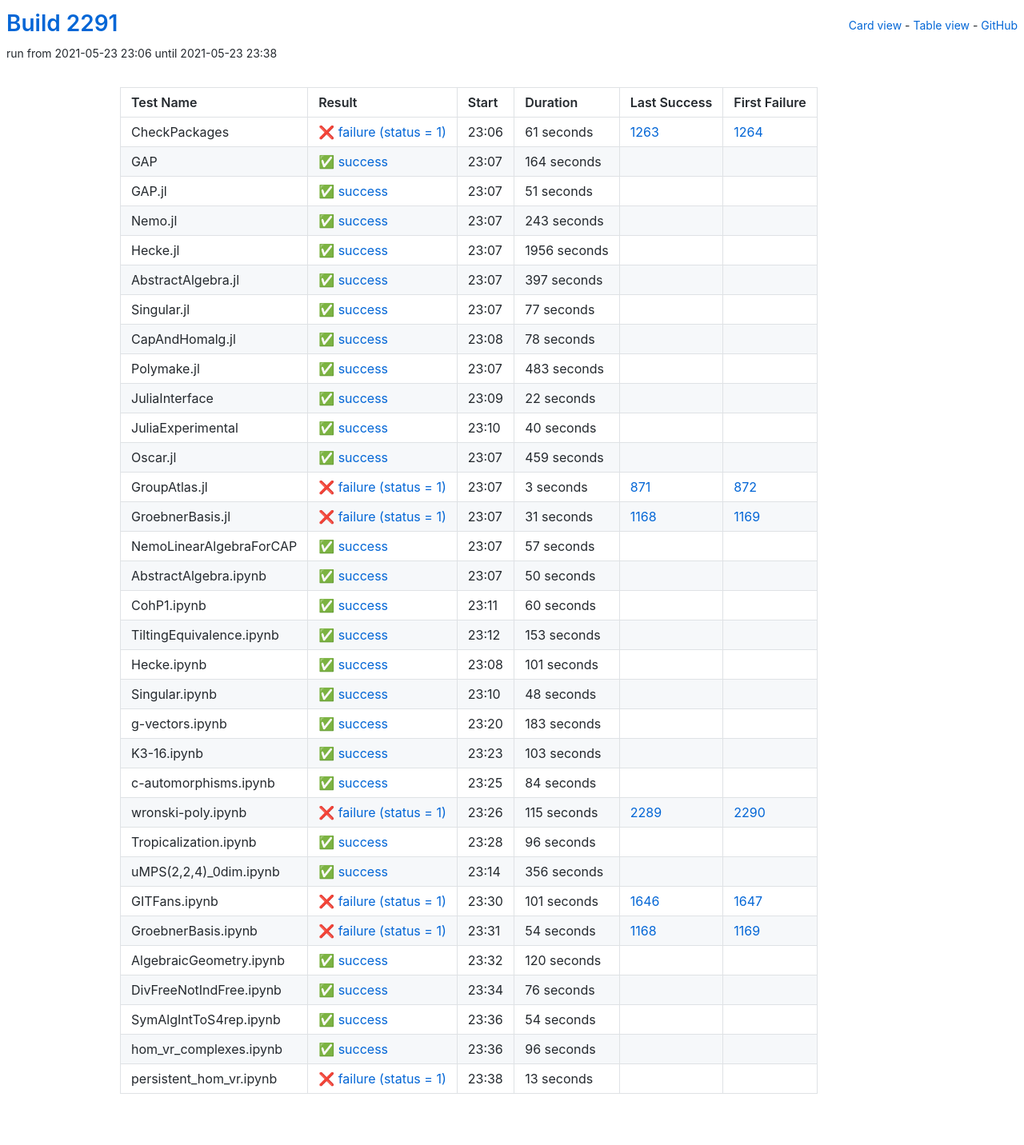
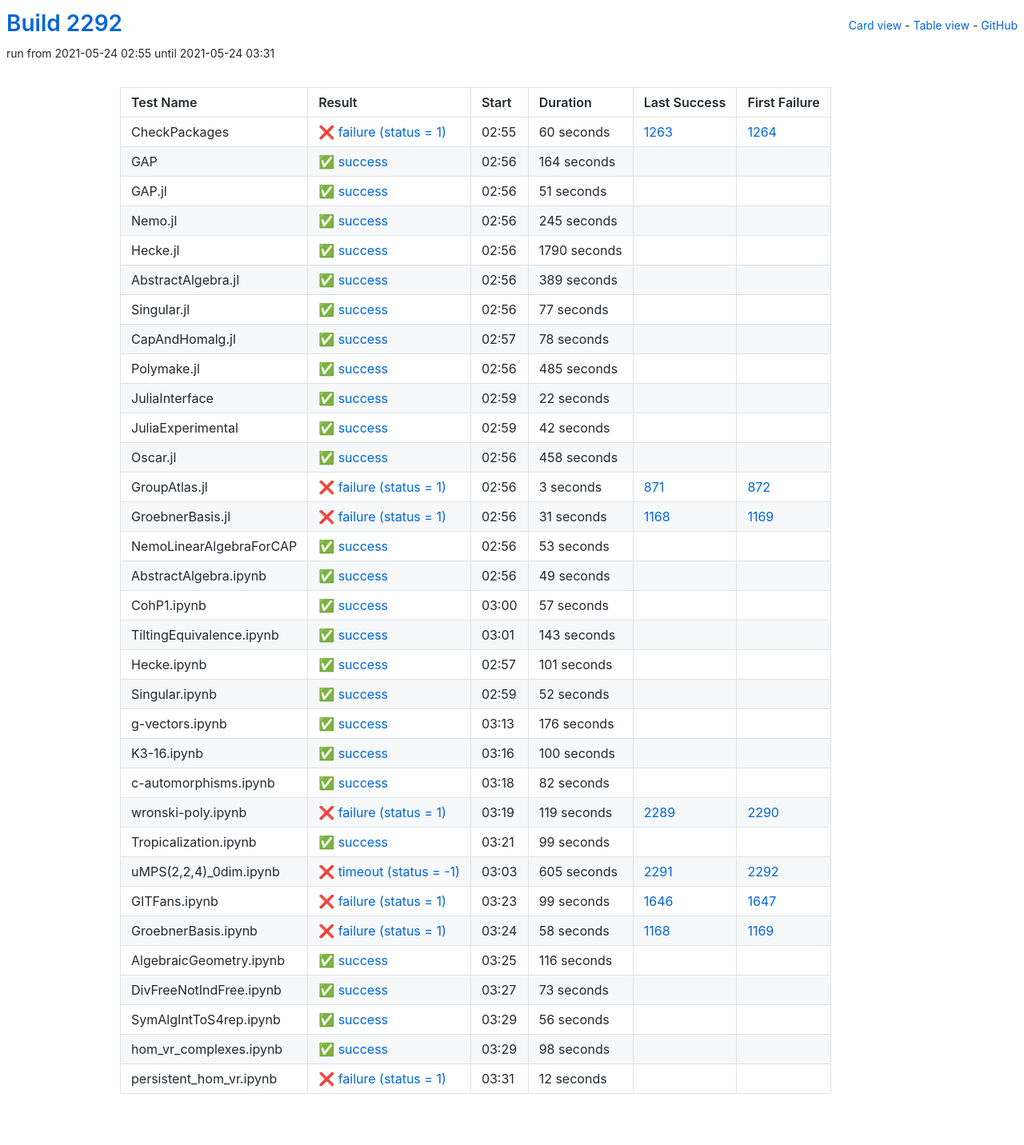
Before and after one commit to oscar-system/oscar-ci-status-stable, a Jekyll site: the page built from table.html, in a window 1280 px wide. Shown: the whole page at 80% size. Built offline with Jekyll 4.4.1, drawn with Linux system fonts in a browser that asks for light colours.

Commit message:
Build #2292

```diff
--- a/_data/ci.yml
+++ b/_data/ci.yml
@@ -1,6 +1,6 @@
 ---
-build: 2291
-build_url: https://oscarci.mathematik.uni-kl.de/job/oscar-stable/2291/
+build: 2292
+build_url: https://oscarci.mathematik.uni-kl.de/job/oscar-stable/2292/
 job: oscar-stable
 organization: oscar-system
 repo: oscar-ci-status-stable
@@ -8,20 +8,20 @@ repourl: https://github.com/oscar-system/oscar-ci-status-stable
 tests:
 - name: CheckPackages
   id: checkpackages
-  log: https://oscarci.mathematik.uni-kl.de/job/oscar-stable/2291/artifact/logs/build-2291/CheckPackages.log
-  start: 2021-05-23 23:06
+  log: https://oscarci.mathematik.uni-kl.de/job/oscar-stable/2292/artifact/logs/build-2292/CheckPackages.log
+  start: 2021-05-24 02:55
   success: false
   exitcode: 1
   status: failure
-  duration: 61
+  duration: 60
   last_success: 1263
   last_success_url: https://oscarci.mathematik.uni-kl.de/job/oscar-stable/1263/
   first_failure: 1264
   first_failure_url: https://oscarci.mathematik.uni-kl.de/job/oscar-stable/1264/
 - name: GAP
   id: gap
-  log: https://oscarci.mathematik.uni-kl.de/job/oscar-stable/2291/artifact/logs/build-2291/GAP.log
-  start: 2021-05-23 23:07
+  log: https://oscarci.mathematik.uni-kl.de/job/oscar-stable/2292/artifact/logs/build-2292/GAP.log
+  start: 2021-05-24 02:56
   success: true
   exitcode: 0
   status: success
@@ -32,8 +32,8 @@ tests:
   first_failure_url:
 - name: GAP.jl
   id: gap-jl
-  log: https://oscarci.mathematik.uni-kl.de/job/oscar-stable/2291/artifact/logs/build-2291/GAP.jl.log
-  start: 2021-05-23 23:07
+  log: https://oscarci.mathematik.uni-kl.de/job/oscar-stable/2292/artifact/logs/build-2292/GAP.jl.log
+  start: 2021-05-24 02:56
   success: true
   exitcode: 0
   status: success
@@ -44,44 +44,44 @@ tests:
   first_failure_url:
 - name: Nemo.jl
   id: nemo-jl
-  log: https://oscarci.mathematik.uni-kl.de/job/oscar-stable/2291/artifact/logs/build-2291/Nemo.jl.log
-  start: 2021-05-23 23:07
+  log: https://oscarci.mathematik.uni-kl.de/job/oscar-stable/2292/artifact/logs/build-2292/Nemo.jl.log
+  start: 2021-05-24 02:56
   success: true
   exitcode: 0
   status: success
-  duration: 243
+  duration: 245
   last_success: false
   last_success_url:
   first_failure: false
   first_failure_url:
 - name: Hecke.jl
   id: hecke-jl
-  log: https://oscarci.mathematik.uni-kl.de/job/oscar-stable/2291/artifact/logs/build-2291/Hecke.jl.log
-  start: 2021-05-23 23:07
+  log: https://oscarci.mathematik.uni-kl.de/job/oscar-stable/2292/artifact/logs/build-2292/Hecke.jl.log
+  start: 2021-05-24 02:56
   success: true
   exitcode: 0
   status: success
-  duration: 1956
+  duration: 1790
   last_success: false
   last_success_url:
   first_failure: false
   first_failure_url:
 - name: AbstractAlgebra.jl
   id: abstractalgebra-jl
-  log: https://oscarci.mathematik.uni-kl.de/job/oscar-stable/2291/artifact/logs/build-2291/AbstractAlgebra.jl.log
-  start: 2021-05-23 23:07
+  log: https://oscarci.mathematik.uni-kl.de/job/oscar-stable/2292/artifact/logs/build-2292/AbstractAlgebra.jl.log
+  start: 2021-05-24 02:56
   success: true
   exitcode: 0
   status: success
-  duration: 397
+  duration: 389
   last_success: false
   last_success_url:
   first_failure: false
   first_failure_url:
 - name: Singular.jl
   id: singular-jl
-  log: https://oscarci.mathematik.uni-kl.de/job/oscar-stable/2291/artifact/logs/build-2291/Singular.jl.log
-  start: 2021-05-23 23:07
+  log: https://oscarci.mathematik.uni-kl.de/job/oscar-stable/2292/artifact/logs/build-2292/Singular.jl.log
+  start: 2021-05-24 02:56
   success: true
   exitcode: 0
   status: success
@@ -92,8 +92,8 @@ tests:
   first_failure_url:
 - name: CapAndHomalg.jl
   id: capandhomalg-jl
-  log: https://oscarci.mathematik.uni-kl.de/job/oscar-stable/2291/artifact/logs/build-2291/CapAndHomalg.jl.log
-  start: 2021-05-23 23:08
+  log: https://oscarci.mathematik.uni-kl.de/job/oscar-stable/2292/artifact/logs/build-2292/CapAndHomalg.jl.log
+  start: 2021-05-24 02:57
   success: true
   exitcode: 0
   status: success
@@ -104,20 +104,20 @@ tests:
   first_failure_url:
 - name: Polymake.jl
   id: polymake-jl
-  log: https://oscarci.mathematik.uni-kl.de/job/oscar-stable/2291/artifact/logs/build-2291/Polymake.jl.log
-  start: 2021-05-23 23:07
+  log: https://oscarci.mathematik.uni-kl.de/job/oscar-stable/2292/artifact/logs/build-2292/Polymake.jl.log
+  start: 2021-05-24 02:56
   success: true
   exitcode: 0
   status: success
-  duration: 483
+  duration: 485
   last_success: false
   last_success_url:
   first_failure: false
   first_failure_url:
 - name: JuliaInterface
   id: juliainterface
-  log: https://oscarci.mathematik.uni-kl.de/job/oscar-stable/2291/artifact/logs/build-2291/JuliaInterface.log
-  start: 2021-05-23 23:09
+  log: https://oscarci.mathematik.uni-kl.de/job/oscar-stable/2292/artifact/logs/build-2292/JuliaInterface.log
+  start: 2021-05-24 02:59
   success: true
   exitcode: 0
   status: success
@@ -128,32 +128,32 @@ tests:
   first_failure_url:
 - name: JuliaExperimental
   id: juliaexperimental
-  log: https://oscarci.mathematik.uni-kl.de/job/oscar-stable/2291/artifact/logs/build-2291/JuliaExperimental.log
-  start: 2021-05-23 23:10
+  log: https://oscarci.mathematik.uni-kl.de/job/oscar-stable/2292/artifact/logs/build-2292/JuliaExperimental.log
+  start: 2021-05-24 02:59
   success: true
   exitcode: 0
   status: success
-  duration: 40
+  duration: 42
   last_success: false
   last_success_url:
   first_failure: false
   first_failure_url:
 - name: Oscar.jl
   id: oscar-jl
-  log: https://oscarci.mathematik.uni-kl.de/job/oscar-stable/2291/artifact/logs/build-2291/Oscar.jl.log
-  start: 2021-05-23 23:07
+  log: https://oscarci.mathematik.uni-kl.de/job/oscar-stable/2292/artifact/logs/build-2292/Oscar.jl.log
+  start: 2021-05-24 02:56
   success: true
   exitcode: 0
   status: success
-  duration: 459
+  duration: 458
   last_success: false
   last_success_url:
   first_failure: false
   first_failure_url:
 - name: GroupAtlas.jl
   id: groupatlas-jl
-  log: https://oscarci.mathematik.uni-kl.de/job/oscar-stable/2291/artifact/logs/build-2291/GroupAtlas.jl.log
-  start: 2021-05-23 23:07
+  log: https://oscarci.mathematik.uni-kl.de/job/oscar-stable/2292/artifact/logs/build-2292/GroupAtlas.jl.log
+  start: 2021-05-24 02:56
   success: false
   exitcode: 1
   status: failure
@@ -164,8 +164,8 @@ tests:
   first_failure_url: https://oscarci.mathematik.uni-kl.de/job/oscar-stable/872/
 - name: GroebnerBasis.jl
   id: groebnerbasis-jl
-  log: https://oscarci.mathematik.uni-kl.de/job/oscar-stable/2291/artifact/logs/build-2291/GroebnerBasis.jl.log
-  start: 2021-05-23 23:07
+  log: https://oscarci.mathematik.uni-kl.de/job/oscar-stable/2292/artifact/logs/build-2292/GroebnerBasis.jl.log
+  start: 2021-05-24 02:56
   success: false
   exitcode: 1
   status: failure
@@ -176,8 +176,32 @@ tests:
   first_failure_url: https://oscarci.mathematik.uni-kl.de/job/oscar-stable/1169/
 - name: NemoLinearAlgebraForCAP
   id: nemolinearalgebraforcap
-  log: https://oscarci.mathematik.uni-kl.de/job/oscar-stable/2291/artifact/logs/build-2291/NemoLinearAlgebraForCAP.log
-  start: 2021-05-23 23:07
+  log: https://oscarci.mathematik.uni-kl.de/job/oscar-stable/2292/artifact/logs/build-2292/NemoLinearAlgebraForCAP.log
+  start: 2021-05-24 02:56
+  success: true
+  exitcode: 0
+  status: success
+  duration: 53
+  last_success: false
+  last_success_url:
+  first_failure: false
+  first_failure_url:
+- name: AbstractAlgebra.ipynb
+  id: abstractalgebra-ipynb
+  log: https://oscarci.mathematik.uni-kl.de/job/oscar-stable/2292/artifact/logs/build-2292/AbstractAlgebra.ipynb.log
+  start: 2021-05-24 02:56
+  success: true
+  exitcode: 0
+  status: success
+  duration: 49
+  last_success: false
+  last_success_url:
+  first_failure: false
+  first_failure_url:
+- name: CohP1.ipynb
+  id: cohp1-ipynb
+  log: https://oscarci.mathematik.uni-kl.de/job/oscar-stable/2292/artifact/logs/build-2292/CohP1.ipynb.log
+  start: 2021-05-24 03:00
   success: true
   exitcode: 0
   status: success
@@ -186,46 +210,22 @@ tests:
   last_success_url:
   first_failure: false
   first_failure_url:
-- name: AbstractAlgebra.ipynb
-  id: abstractalgebra-ipynb
-  log: https://oscarci.mathematik.uni-kl.de/job/oscar-stable/2291/artifact/logs/build-2291/AbstractAlgebra.ipynb.log
-  start: 2021-05-23 23:07
+- name: TiltingEquivalence.ipynb
+  id: tiltingequivalence-ipynb
+  log: https://oscarci.mathematik.uni-kl.de/job/oscar-stable/2292/artifact/logs/build-2292/TiltingEquivalence.ipynb.log
+  start: 2021-05-24 03:01
   success: true
   exitcode: 0
   status: success
-  duration: 50
-  last_success: false
-  last_success_url:
-  first_failure: false
-  first_failure_url:
-- name: CohP1.ipynb
-  id: cohp1-ipynb
-  log: https://oscarci.mathematik.uni-kl.de/job/oscar-stable/2291/artifact/logs/build-2291/CohP1.ipynb.log
-  start: 2021-05-23 23:11
-  success: true
-  exitcode: 0
-  status: success
-  duration: 60
-  last_success: false
-  last_success_url:
-  first_failure: false
-  first_failure_url:
-- name: TiltingEquivalence.ipynb
-  id: tiltingequivalence-ipynb
-  log: https://oscarci.mathematik.uni-kl.de/job/oscar-stable/2291/artifact/logs/build-2291/TiltingEquivalence.ipynb.log
-  start: 2021-05-23 23:12
-  success: true
-  exitcode: 0
-  status: success
-  duration: 153
+  duration: 143
   last_success: false
   last_success_url:
   first_failure: false
   first_failure_url:
 - name: Hecke.ipynb
   id: hecke-ipynb
-  log: https://oscarci.mathematik.uni-kl.de/job/oscar-stable/2291/artifact/logs/build-2291/Hecke.ipynb.log
-  start: 2021-05-23 23:08
+  log: https://oscarci.mathematik.uni-kl.de/job/oscar-stable/2292/artifact/logs/build-2292/Hecke.ipynb.log
+  start: 2021-05-24 02:57
   success: true
   exitcode: 0
   status: success
@@ -236,168 +236,168 @@ tests:
   first_failure_url:
 - name: Singular.ipynb
   id: singular-ipynb
-  log: https://oscarci.mathematik.uni-kl.de/job/oscar-stable/2291/artifact/logs/build-2291/Singular.ipynb.log
-  start: 2021-05-23 23:10
+  log: https://oscarci.mathematik.uni-kl.de/job/oscar-stable/2292/artifact/logs/build-2292/Singular.ipynb.log
+  start: 2021-05-24 02:59
   success: true
   exitcode: 0
   status: success
-  duration: 48
+  duration: 52
   last_success: false
   last_success_url:
   first_failure: false
   first_failure_url:
 - name: g-vectors.ipynb
   id: g-vectors-ipynb
-  log: https://oscarci.mathematik.uni-kl.de/job/oscar-stable/2291/artifact/logs/build-2291/g-vectors.ipynb.log
-  start: 2021-05-23 23:20
+  log: https://oscarci.mathematik.uni-kl.de/job/oscar-stable/2292/artifact/logs/build-2292/g-vectors.ipynb.log
+  start: 2021-05-24 03:13
   success: true
   exitcode: 0
   status: success
-  duration: 183
+  duration: 176
   last_success: false
   last_success_url:
   first_failure: false
   first_failure_url:
 - name: K3-16.ipynb
   id: k3-16-ipynb
-  log: https://oscarci.mathematik.uni-kl.de/job/oscar-stable/2291/artifact/logs/build-2291/K3-16.ipynb.log
-  start: 2021-05-23 23:23
+  log: https://oscarci.mathematik.uni-kl.de/job/oscar-stable/2292/artifact/logs/build-2292/K3-16.ipynb.log
+  start: 2021-05-24 03:16
   success: true
   exitcode: 0
   status: success
-  duration: 103
+  duration: 100
   last_success: false
   last_success_url:
   first_failure: false
   first_failure_url:
 - name: c-automorphisms.ipynb
   id: c-automorphisms-ipynb
-  log: https://oscarci.mathematik.uni-kl.de/job/oscar-stable/2291/artifact/logs/build-2291/c-automorphisms.ipynb.log
-  start: 2021-05-23 23:25
+  log: https://oscarci.mathematik.uni-kl.de/job/oscar-stable/2292/artifact/logs/build-2292/c-automorphisms.ipynb.log
+  start: 2021-05-24 03:18
   success: true
   exitcode: 0
   status: success
-  duration: 84
+  duration: 82
   last_success: false
   last_success_url:
   first_failure: false
   first_failure_url:
 - name: wronski-poly.ipynb
   id: wronski-poly-ipynb
-  log: https://oscarci.mathematik.uni-kl.de/job/oscar-stable/2291/artifact/logs/build-2291/wronski-poly.ipynb.log
-  start: 2021-05-23 23:26
+  log: https://oscarci.mathematik.uni-kl.de/job/oscar-stable/2292/artifact/logs/build-2292/wronski-poly.ipynb.log
+  start: 2021-05-24 03:19
   success: false
   exitcode: 1
   status: failure
-  duration: 115
+  duration: 119
   last_success: 2289
   last_success_url: https://oscarci.mathematik.uni-kl.de/job/oscar-stable/2289/
   first_failure: 2290
   first_failure_url: https://oscarci.mathematik.uni-kl.de/job/oscar-stable/2290/
 - name: Tropicalization.ipynb
   id: tropicalization-ipynb
-  log: https://oscarci.mathematik.uni-kl.de/job/oscar-stable/2291/artifact/logs/build-2291/Tropicalization.ipynb.log
-  start: 2021-05-23 23:28
+  log: https://oscarci.mathematik.uni-kl.de/job/oscar-stable/2292/artifact/logs/build-2292/Tropicalization.ipynb.log
+  start: 2021-05-24 03:21
   success: true
   exitcode: 0
   status: success
-  duration: 96
+  duration: 99
   last_success: false
   last_success_url:
   first_failure: false
   first_failure_url:
 - name: uMPS(2,2,4)_0dim.ipynb
   id: umps-2-2-4-0dim-ipynb
-  log: https://oscarci.mathematik.uni-kl.de/job/oscar-stable/2291/artifact/logs/build-2291/uMPS-2-2-4-_0dim.ipynb.log
-  start: 2021-05-23 23:14
-  success: true
-  exitcode: 0
-  status: success
-  duration: 356
-  last_success: false
-  last_success_url:
-  first_failure: false
-  first_failure_url:
+  log: https://oscarci.mathematik.uni-kl.de/job/oscar-stable/2292/artifact/logs/build-2292/uMPS-2-2-4-_0dim.ipynb.log
+  start: 2021-05-24 03:03
+  success: false
+  exitcode: -1
+  status: timeout
+  duration: 605
+  last_success: 2291
+  last_success_url: https://oscarci.mathematik.uni-kl.de/job/oscar-stable/2291/
+  first_failure: 2292
+  first_failure_url: https://oscarci.mathematik.uni-kl.de/job/oscar-stable/2292/
 - name: GITFans.ipynb
   id: gitfans-ipynb
-  log: https://oscarci.mathematik.uni-kl.de/job/oscar-stable/2291/artifact/logs/build-2291/GITFans.ipynb.log
-  start: 2021-05-23 23:30
+  log: https://oscarci.mathematik.uni-kl.de/job/oscar-stable/2292/artifact/logs/build-2292/GITFans.ipynb.log
+  start: 2021-05-24 03:23
   success: false
   exitcode: 1
   status: failure
-  duration: 101
+  duration: 99
   last_success: 1646
   last_success_url: https://oscarci.mathematik.uni-kl.de/job/oscar-stable/1646/
   first_failure: 1647
   first_failure_url: https://oscarci.mathematik.uni-kl.de/job/oscar-stable/1647/
 - name: GroebnerBasis.ipynb
   id: groebnerbasis-ipynb
-  log: https://oscarci.mathematik.uni-kl.de/job/oscar-stable/2291/artifact/logs/build-2291/GroebnerBasis.ipynb.log
-  start: 2021-05-23 23:31
+  log: https://oscarci.mathematik.uni-kl.de/job/oscar-stable/2292/artifact/logs/build-2292/GroebnerBasis.ipynb.log
+  start: 2021-05-24 03:24
   success: false
   exitcode: 1
   status: failure
-  duration: 54
+  duration: 58
   last_success: 1168
   last_success_url: https://oscarci.mathematik.uni-kl.de/job/oscar-stable/1168/
   first_failure: 1169
   first_failure_url: https://oscarci.mathematik.uni-kl.de/job/oscar-stable/1169/
 - name: AlgebraicGeometry.ipynb
   id: algebraicgeometry-ipynb
-  log: https://oscarci.mathematik.uni-kl.de/job/oscar-stable/2291/artifact/logs/build-2291/AlgebraicGeometry.ipynb.log
-  start: 2021-05-23 23:32
+  log: https://oscarci.mathematik.uni-kl.de/job/oscar-stable/2292/artifact/logs/build-2292/AlgebraicGeometry.ipynb.log
+  start: 2021-05-24 03:25
   success: true
   exitcode: 0
   status: success
-  duration: 120
+  duration: 116
   last_success: false
   last_success_url:
   first_failure: false
   first_failure_url:
 - name: DivFreeNotIndFree.ipynb
   id: divfreenotindfree-ipynb
-  log: https://oscarci.mathematik.uni-kl.de/job/oscar-stable/2291/artifact/logs/build-2291/DivFreeNotIndFree.ipynb.log
-  start: 2021-05-23 23:34
+  log: https://oscarci.mathematik.uni-kl.de/job/oscar-stable/2292/artifact/logs/build-2292/DivFreeNotIndFree.ipynb.log
+  start: 2021-05-24 03:27
   success: true
   exitcode: 0
   status: success
-  duration: 76
+  duration: 73
   last_success: false
   last_success_url:
   first_failure: false
   first_failure_url:
 - name: SymAlgIntToS4rep.ipynb
   id: symalginttos4rep-ipynb
-  log: https://oscarci.mathematik.uni-kl.de/job/oscar-stable/2291/artifact/logs/build-2291/SymAlgIntToS4rep.ipynb.log
-  start: 2021-05-23 23:36
+  log: https://oscarci.mathematik.uni-kl.de/job/oscar-stable/2292/artifact/logs/build-2292/SymAlgIntToS4rep.ipynb.log
+  start: 2021-05-24 03:29
   success: true
   exitcode: 0
   status: success
-  duration: 54
+  duration: 56
   last_success: false
   last_success_url:
   first_failure: false
   first_failure_url:
 - name: hom_vr_complexes.ipynb
   id: hom-vr-complexes-ipynb
-  log: https://oscarci.mathematik.uni-kl.de/job/oscar-stable/2291/artifact/logs/build-2291/hom_vr_complexes.ipynb.log
-  start: 2021-05-23 23:36
+  log: https://oscarci.mathematik.uni-kl.de/job/oscar-stable/2292/artifact/logs/build-2292/hom_vr_complexes.ipynb.log
+  start: 2021-05-24 03:29
   success: true
   exitcode: 0
   status: success
-  duration: 96
+  duration: 98
   last_success: false
   last_success_url:
   first_failure: false
   first_failure_url:
 - name: persistent_hom_vr.ipynb
   id: persistent-hom-vr-ipynb
-  log: https://oscarci.mathematik.uni-kl.de/job/oscar-stable/2291/artifact/logs/build-2291/persistent_hom_vr.ipynb.log
-  start: 2021-05-23 23:38
+  log: https://oscarci.mathematik.uni-kl.de/job/oscar-stable/2292/artifact/logs/build-2292/persistent_hom_vr.ipynb.log
+  start: 2021-05-24 03:31
   success: false
   exitcode: 1
   status: failure
-  duration: 13
+  duration: 12
   last_success: false
   last_success_url:
   first_failure: false
```
Also changed, not shown: README.md.
